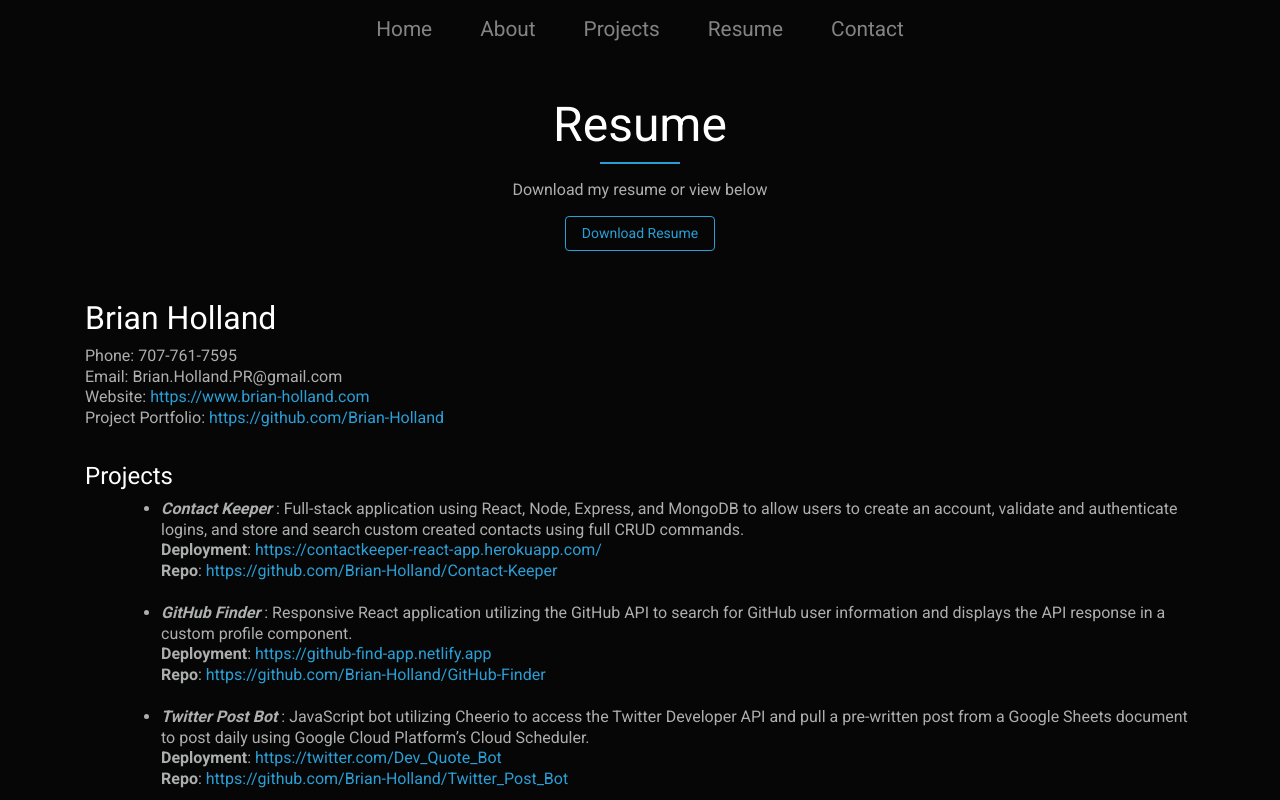
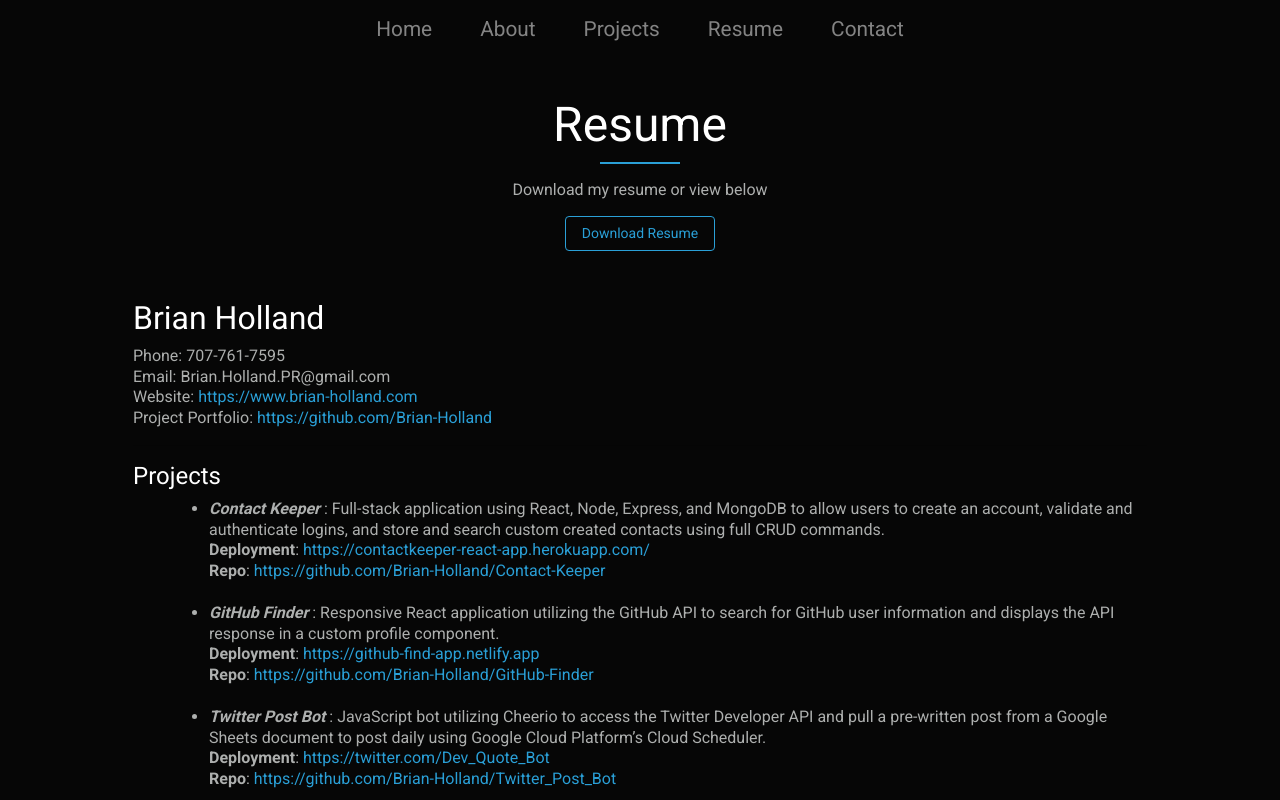
Before and after one commit to Brian-Holland/NextJS_Website, a Next.js app: page /resume in a window 1280 px wide. Shown: the top 800 px of the page. Built offline with nearby package versions, Linux system fonts and the light colour scheme.

Commit message:
add padding to resume page

```diff
--- a/pages/about.js
+++ b/pages/about.js
@@ -5,7 +5,7 @@ const AboutPage = () => {
 		<Container>
 			<section id="about-bio" className="py-5 mt-5">
 				<h2 className="text-center">About Me</h2>
-				<div className="bottom-line mb-3" />
+				<div className="bottom-line" />
 				<div className="about-info my-5">
 					<img className="bio-image rounded" src="/imgs/profile.jpg" alt="profile picture" />
 					<div className="bio">
--- a/pages/resume.js
+++ b/pages/resume.js
@@ -18,7 +18,7 @@ const ResumePage = () => {
 				</div>
 			</section>
 
-			<section className="pb-2">
+			<section className="pb-2 px-5">
 				<h4>Brian Holland</h4>
 				<p>
 					Phone: 707-761-7595<br />
```
